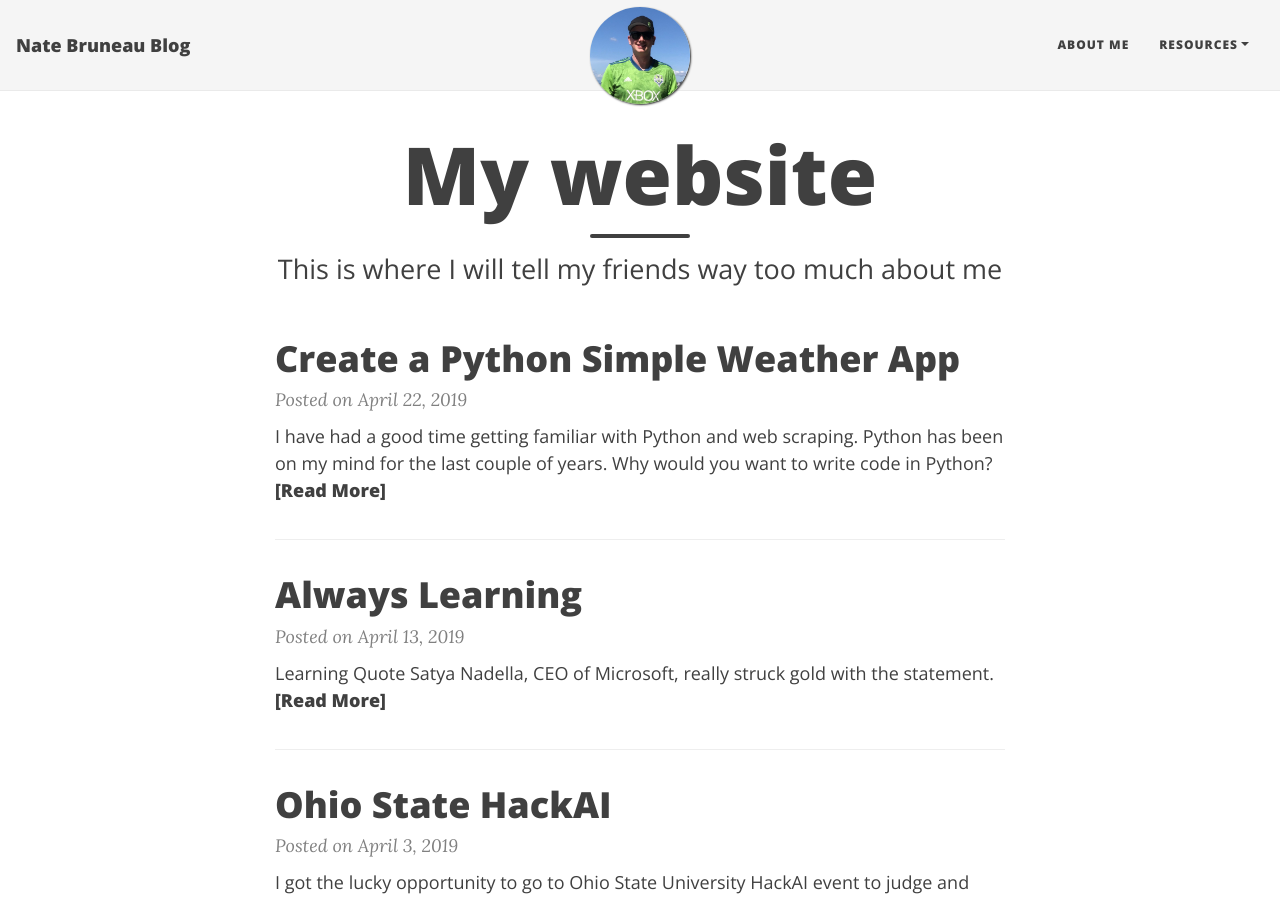
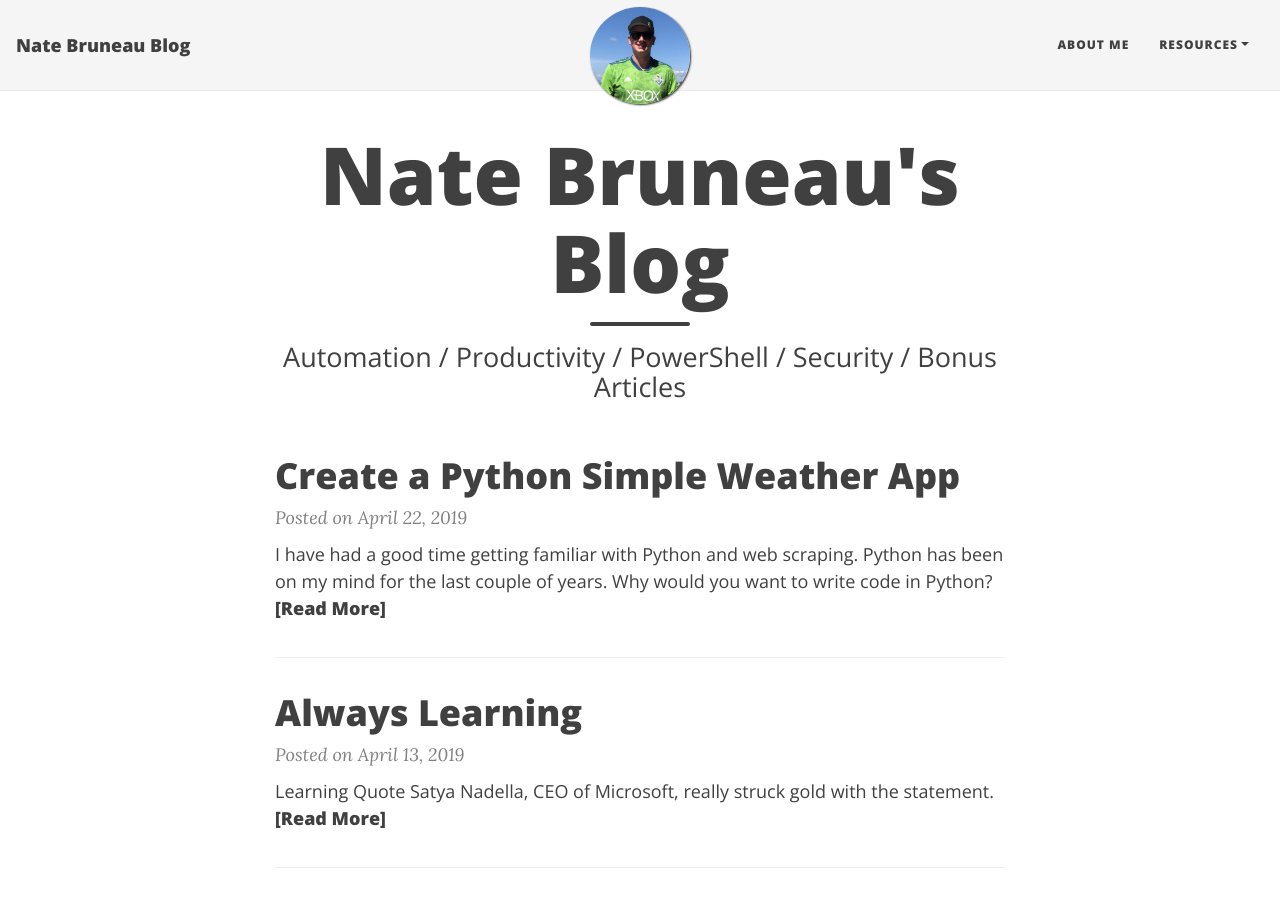
Before and after one commit to udubnate/udubnate.github.io, a Jekyll site: the page built from index.html, in a window 1280 px wide and 900 px high. Built offline with Jekyll 4.4.1, drawn with Linux system fonts in a browser that asks for light colours; nearby versions of some CDN libraries; the list of posts is cut into pages by our own code.

Commit message:
push to match wordpress blog

```diff
--- a/index.html
+++ b/index.html
@@ -1,5 +1,5 @@
 ---
 layout: home
-title: My website
-subtitle: This is where I will tell my friends way too much about me
+title: Nate Bruneau's Blog
+subtitle: Automation / Productivity / PowerShell / Security / Bonus Articles
 ---
```
